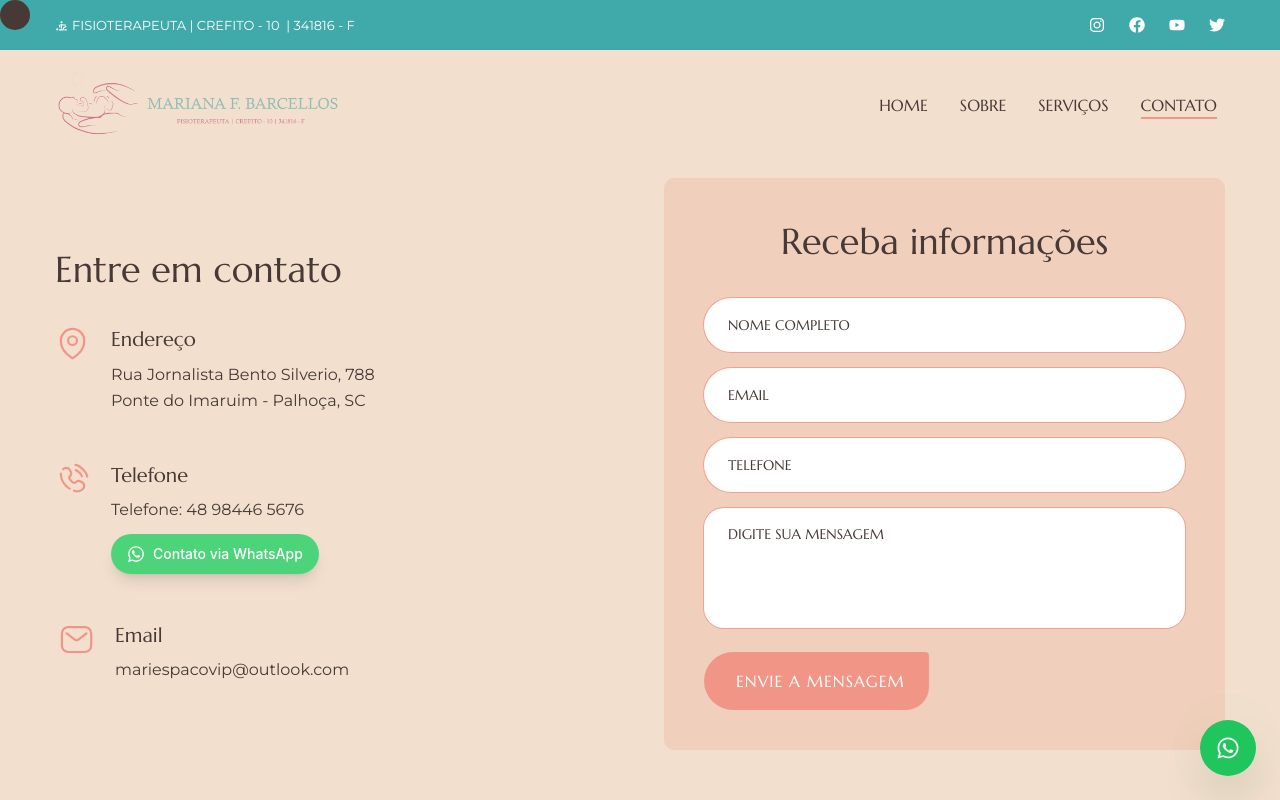
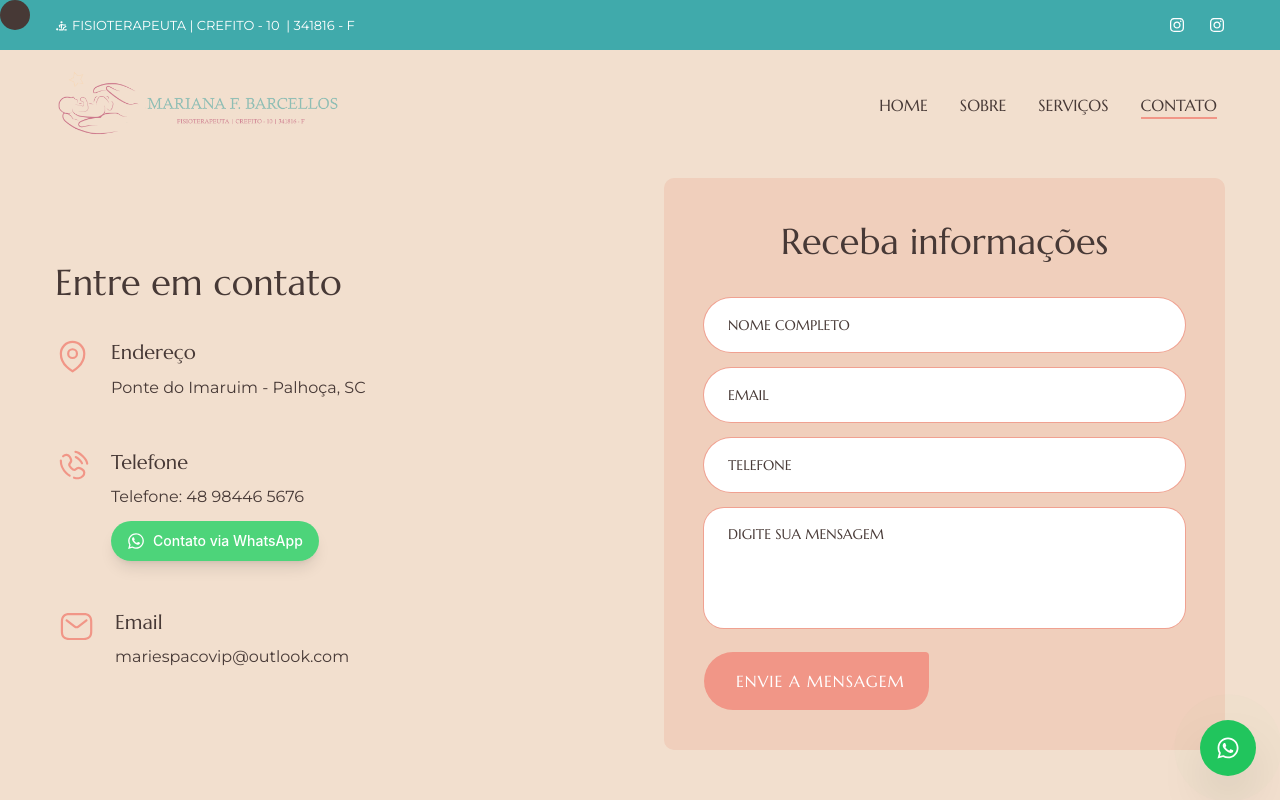
Before and after one commit to juniorpinhodev/mariana_barcellos, a Next.js app: page /contato in a window 1280 px wide. Built offline with nearby package versions, Linux system fonts and the light colour scheme.

Commit message:
feat: 🎸 Adiciona mais um perfil instagram e retira facebook

```diff
--- a/app/contato/page.jsx
+++ b/app/contato/page.jsx
@@ -49,8 +49,6 @@ const contato = () => {
                 <div>
                   <h4 className="h4 mb-2">Endereço</h4>
                   <p className="leading-relaxed">
-                   Rua Jornalista Bento Silverio, 788
-                    <br />
                     Ponte do Imaruim - Palhoça, SC
                   </p>
                 </div>
--- a/components/Socials.jsx
+++ b/components/Socials.jsx
@@ -15,14 +15,23 @@ const Socials = ({ containerStyles }) => {
         </li>
         <li>
             <Link
+                href="https://www.instagram.com/fisiomarianafbarcellos"
+                target="_blank"
+                rel="noopener noreferrer"
+                >
+                <FaInstagram/>
+            </Link>
+        </li>
+        {/* <li>
+            <Link
                 href="https://www.facebook.com/mariana.fernandes.barcellos"
                 target="_blank"
                 rel="noopener noreferrer"
                 >
                 <FaFacebook />
             </Link>
-        </li>
-        <li>
+        </li> */}
+        {/* <li>
             <Link
                 href="/"
                 target="_blank"
@@ -30,16 +39,7 @@ const Socials = ({ containerStyles }) => {
                 >
                 <FaYoutube />
             </Link>
-        </li>
-        <li>
-            <Link
-                href="/"
-                target="_blank"
-                rel="noopener noreferrer"
-                >
-                <FaTwitter />
-            </Link>
-        </li>
+        </li> */}
     </ul>
   )
 }
```
